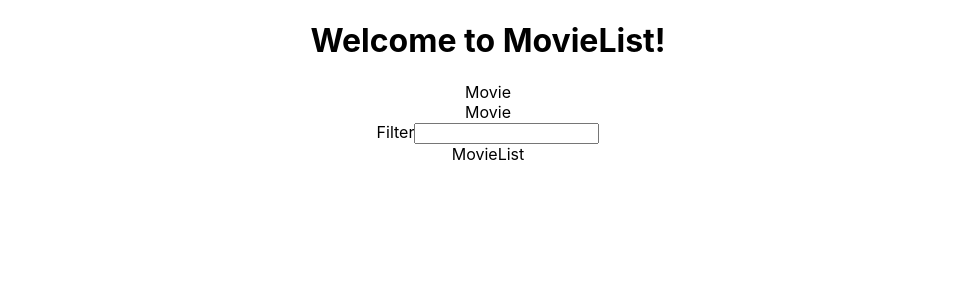
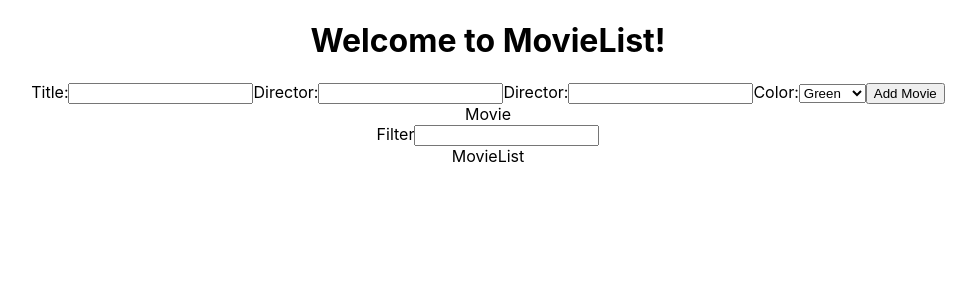
Before and after one commit to Kevin-Roney/react-movie-listFS, a React (Create React App) app: page / in a window 1280 px wide. Shown: the top 300 px of the page, without its empty margins (152-1128 px from the left). Built offline with nearby package versions, Linux system fonts and the light colour scheme.

Commit message:
completed MovieForm.js all displaying correctly

```diff
--- a/src/App.js
+++ b/src/App.js
@@ -1,12 +1,11 @@
 import { useState } from 'react';
 import './App.css';
 import Movie from './Movie/Movie';
-import MovieForm from './Movie/Movie';
+import MovieForm from './MovieForm/MovieForm';
 import MovieList from './MovieList/MovieList';
 
 function App() {
   const [allMovies, setAllMovies] = useState([]);
-  const [filteredMovies, setFilteredMovies] = useState([]);
   const [movieFormTitle, setMovieFormTitle] = useState('');
   const [movieFormDirector, setMovieFormDirector] = useState('');
   const [movieFormYear, setMovieFormYear] = useState('');
--- a/src/MovieForm/MovieForm.js
+++ b/src/MovieForm/MovieForm.js
@@ -1,7 +1,42 @@
 import React from 'react';
 
-export default function MovieForm() {
+export default function MovieForm({
+  movieFormTitle,
+  setMovieFormTitle,
+  movieFormDirector,
+  setMovieFormDirector,
+  movieFormYear,
+  setMovieFormYear,
+  movieFormColor,
+  setMovieFormColor,
+  submitMovie
+}) {
   return (
-    <div>MovieForm</div>
+    <div className='movie-form-container'>
+      <form className='movie-form' onSubmit={submitMovie}>
+        <label>
+          Title:
+          <input required value={movieFormTitle} onChange={e => setMovieFormTitle(e.target.value)}/>
+        </label>
+        <label>
+          Director:
+          <input required value={movieFormDirector} onChange={e => setMovieFormDirector(e.target.value)}/>
+        </label>
+        <label>
+          Director:
+          <input required type='number' value={movieFormYear} onChange={e => setMovieFormYear(e.target.value)}/>
+        </label>
+        <label>
+          Color:
+          <select required value={movieFormColor} onChange={e => setMovieFormColor(e.target.value)}>
+            <option value='lightgreen'>Green</option>
+            <option value='red'>Red</option>
+            <option value='yellow'>Yellow</option>
+            <option value='orange'>Orange</option>
+          </select>
+        </label>
+        <button>Add Movie</button>
+      </form>
+    </div>
   );
 }
```
